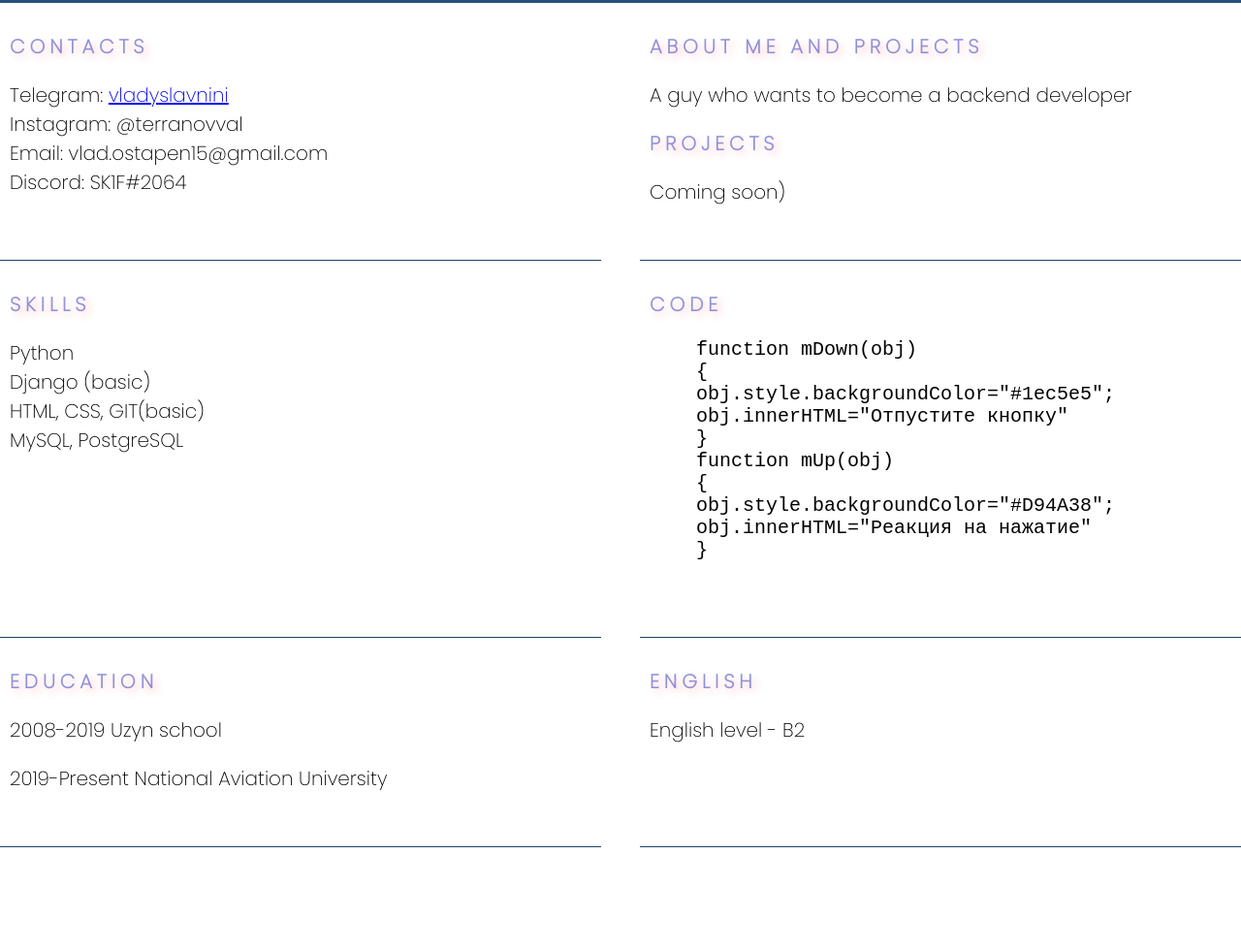
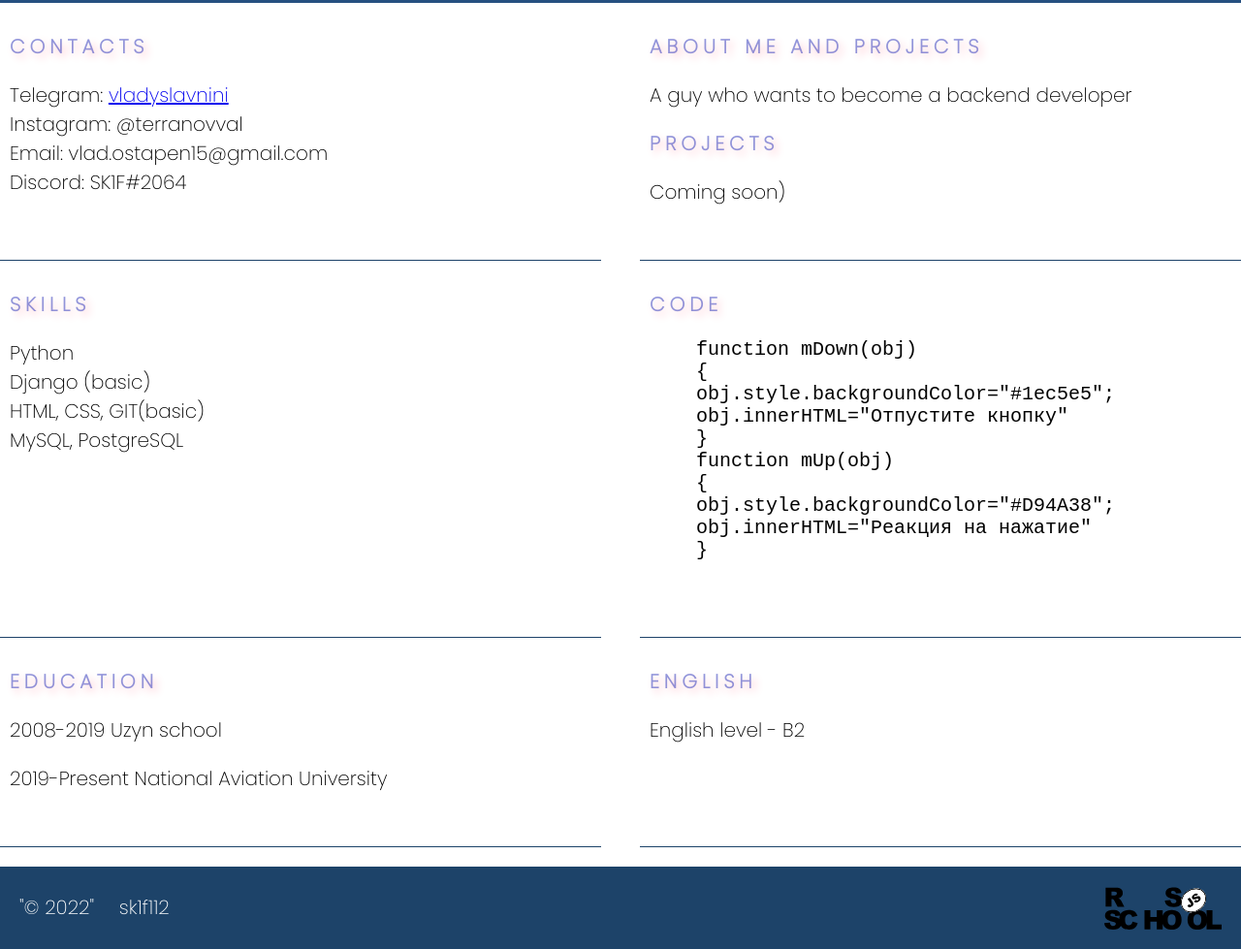
Before and after one commit to sk1f112/rsschool-cv, a plain HTML site: page index.html in a window 1280 px wide. Shown: the part 417-1396 px from the top of the page at 97% size. Before the commit the page ends 1291 px from the top, so only its background shows below. Drawn offline with Linux system fonts and the light colour scheme.

Commit message:
feat: create footer

```diff
--- a/index.css
+++ b/index.css
@@ -121,3 +121,37 @@ body {
     color: #0615b171;
     text-shadow: 4px 4px 8px pink;
 }
+
+.footer {
+    background-color: rgb(29, 67, 105);
+    margin-top: 20px;
+    padding: 20px;
+    display: block;
+}
+
+.footer-container {
+    display: flex;
+    justify-content: space-between;
+    align-items: center;
+    margin: 0 auto;
+    color: #fff;
+}
+
+.year {
+    font-size: 20px;
+}
+
+.my-github {
+    font-size: 20px;
+    color: #fff;
+    text-decoration: none;
+    line-height: 45px;
+}
+
+.rss {
+    width: 121px;
+    height: 45px;
+    background-image: url(/icons/rs_school_js.svg);
+    background-size: contain;
+    background-repeat: no-repeat;
+}
--- a/index.html
+++ b/index.html
@@ -88,7 +88,13 @@
         </div>
     </main>
     <footer class="footer">
-
+        <div class='container footer-container'>
+            <div class='year'>
+                "© 2022"
+                <a href="https://github.com/sk1f112" class='my-github nav-link'>sk1f112</a>
+            </div>
+            <a href="https://rs.school/js/" class="rss"></a>
+        </div>
     </footer>
 </body>
 
```
